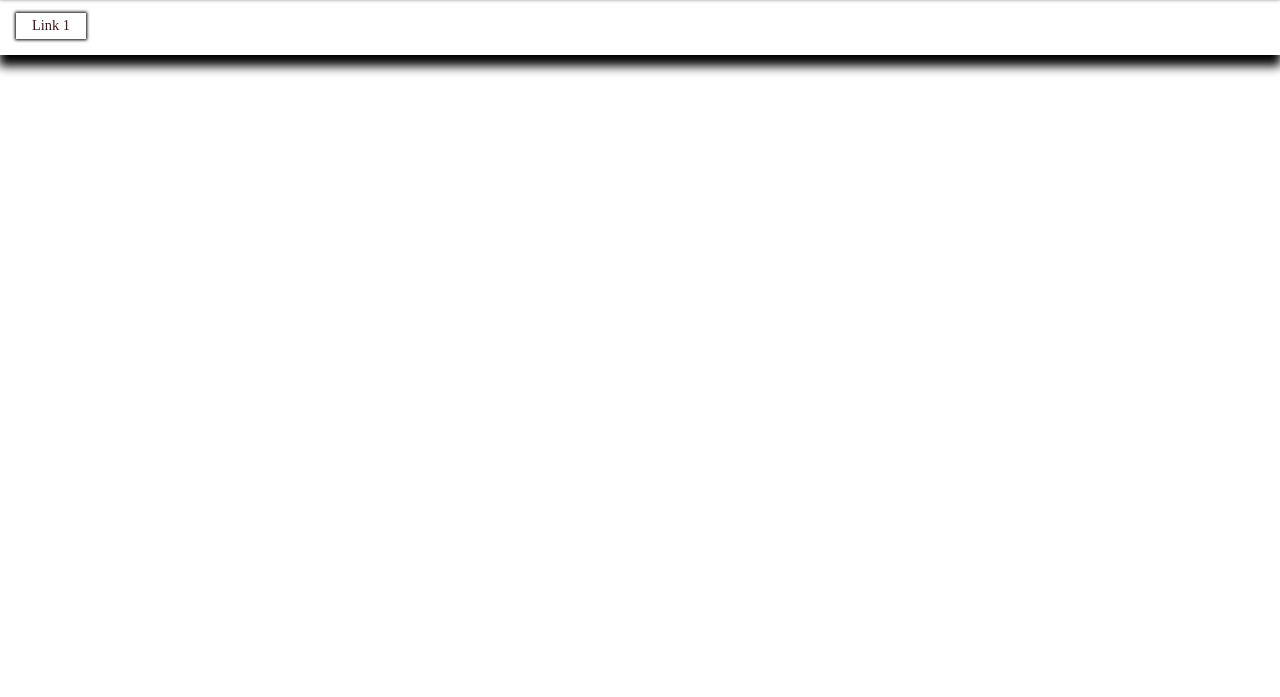
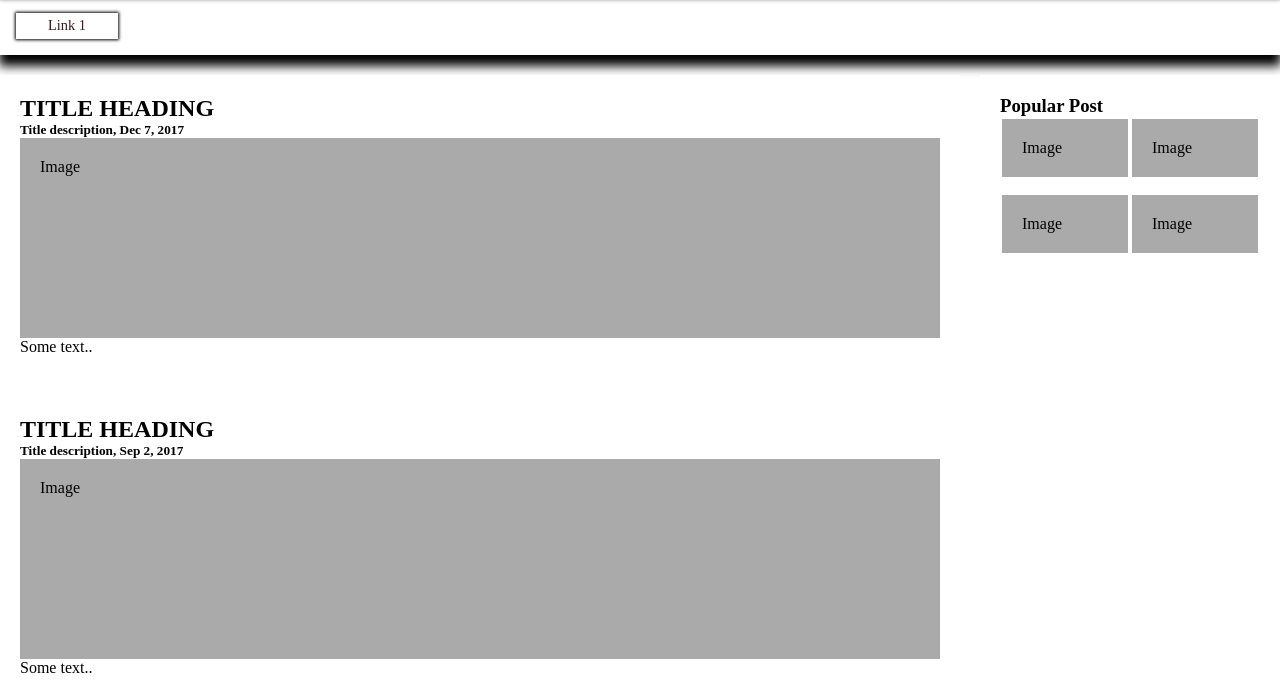
Before and after one commit to dasgrau/blog-website, a website: page public/index.html in a window 1280 px wide. Shown: the part 120-817 px from the top of the page. Drawn offline with Linux system fonts and the light colour scheme.

Commit message:
main
main güncelleme

```diff
--- a/public/index.html
+++ b/public/index.html
@@ -56,7 +56,35 @@
     </nav>
     <!--burası main kısmı-->
     <main id="main">
-
+        <div class="row">
+            <div class="leftcolumn">
+              <div class="card">
+                <h2>TITLE HEADING</h2>
+                <h5>Title description, Dec 7, 2017</h5>
+                <div class="fakeimg" style="height:200px;">Image</div>
+                <p>Some text..</p>
+              </div>
+              <div class="card">
+                <h2>TITLE HEADING</h2>
+                <h5>Title description, Sep 2, 2017</h5>
+                <div class="fakeimg" style="height:200px;">Image</div>
+                <p>Some text..</p>
+              </div>
+            </div>
+            <div class="rightcolumn">
+              <div class="card">
+                <h3>Popular Post</h3>
+                <div class="popular1">
+                 <div class="fakeimg">Image</div><br>
+                 <div class="fakeimg">Image</div><br>
+                </div>
+                <div class="popular2">
+                 <div class="fakeimg">Image</div><br>
+                 <div class="fakeimg">Image</div><br>
+                </div>
+              </div>
+             </div>
+          </div>
     </main>
 </body>
 
--- a/scss/_base.scss
+++ b/scss/_base.scss
@@ -3,3 +3,43 @@
     padding: 0%;
     box-sizing: border-box;
 }
+.header {
+    padding: 30px;
+    font-size: 40px;
+    text-align: center;
+    background: white;
+    }
+.leftcolumn {
+        float: left;
+        width: 75%;
+    }
+.rightcolumn {
+        float: left;
+        width: 25%;
+        padding-left: 20px;
+    }
+.fakeimg {
+        background-color: #aaa;
+        width: 100%;
+        padding: 20px;
+    }
+.card {
+        background-color: white;
+        padding: 20px;
+        margin-top: 20px;
+    }
+.row:after {
+        content: "";
+        display: table;
+        clear: both;
+    }
+.popular1{
+          float: left;
+          width: 50%;
+          padding: 2px;
+}
+.popular2{
+          float: right;
+          width: 50%;
+          padding: 2px;
+}
```
Also changed, not shown: public/css/main.css.
